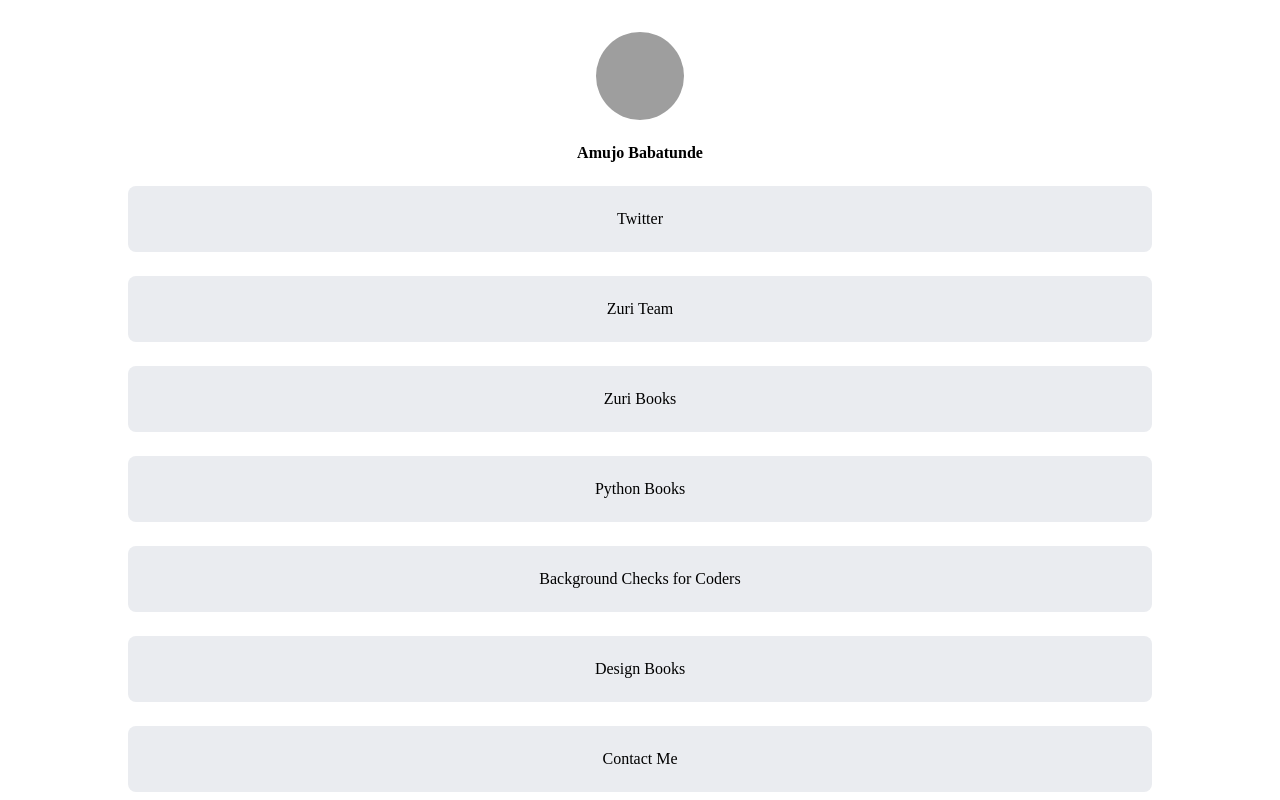
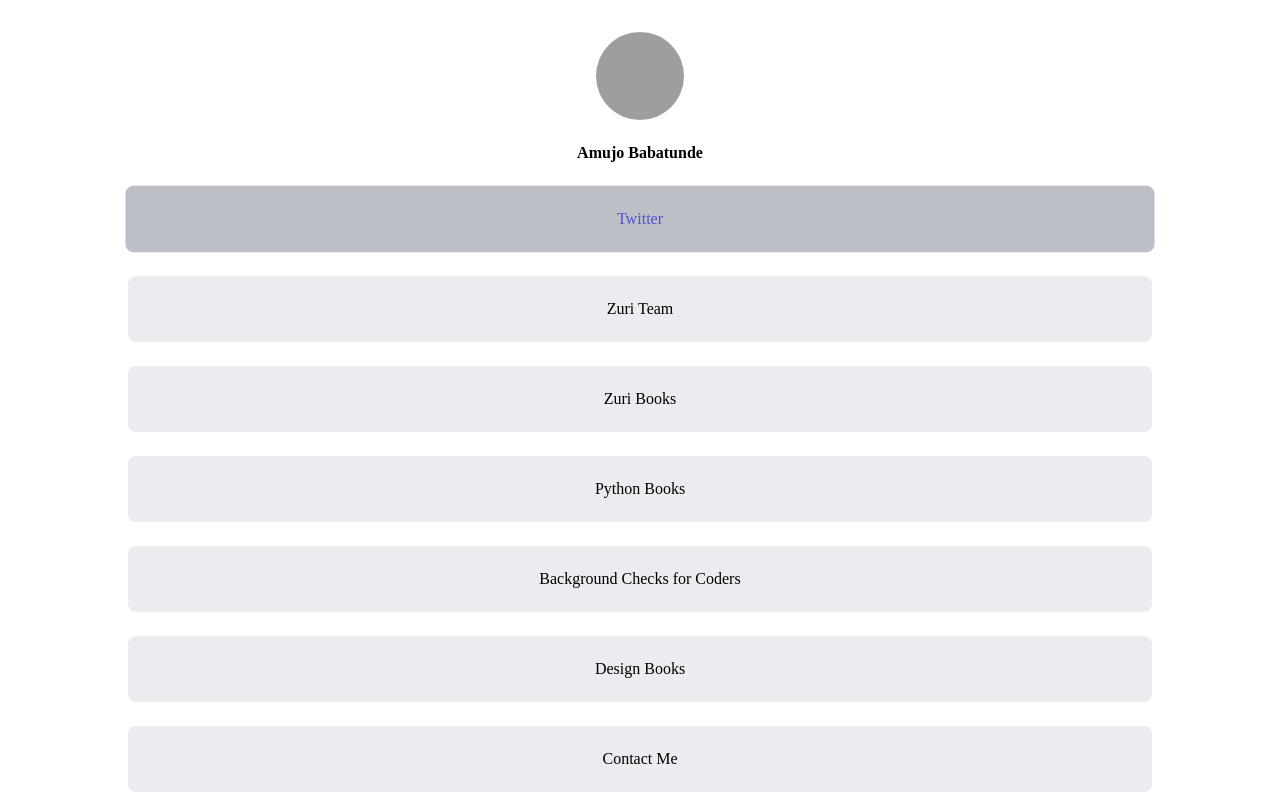
Before and after one commit to M-E-J-O-R/hng_task1, a React (Create React App) app: page / in a window 1280 px wide. In both pictures the pointer is over the link "Twitter". Shown: the top 800 px of the page. Built offline with nearby package versions, Linux system fonts and the light colour scheme; grey boxes are pictures that could not be loaded.

Commit message:
style: added some transition effect

```diff
--- a/src/styles/contact.css
+++ b/src/styles/contact.css
@@ -29,6 +29,9 @@
   border: 1px solid #d0d5dd;
   box-shadow: 0px 1px 2px rgba(16, 24, 40, 0.05);
   border-radius: 8px;
+}
+.form-container input:focus {
+  border: 1px solid #475467;
 }
 .form-container input::-moz-placeholder {
   font-size: 16px;
--- a/src/styles/home.css
+++ b/src/styles/home.css
@@ -49,6 +49,12 @@
   text-decoration: none;
   padding: 1.5rem 0;
   border-radius: 8px;
+  transition: all 0.2s linear;
+}
+.link_section > a:hover {
+  background-color: rgba(179, 183, 190, 0.8823529412);
+  transform: scale(1.005);
+  color: rgb(81, 81, 216);
 }
 .link_section .social_media {
   display: flex;
--- a/src/styles/home.scss
+++ b/src/styles/home.scss
@@ -47,6 +47,12 @@
     text-decoration: none;
     padding: 1.5rem 0;
     border-radius: 8px;
+    transition: all 0.2s linear;
+    &:hover{
+      background-color: #b3b7bee1;
+      transform: scale(1.005);
+      color: rgb(81, 81, 216);
+    }
   }
 
   .social_media {
```
Also changed, not shown: src/styles/contact.scss (+5 -3 lines), 2 other files (tests, documents, lock files or other folders).
